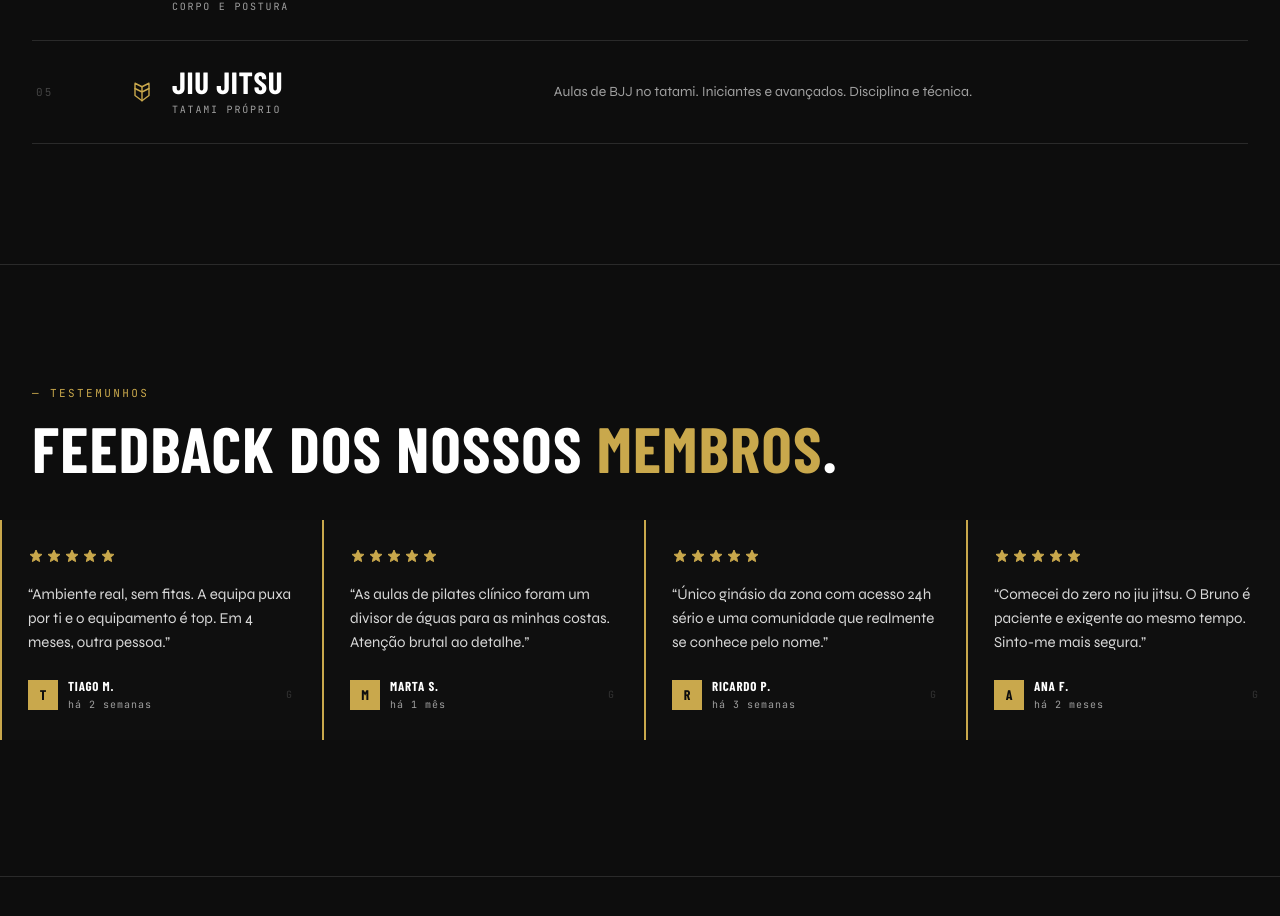
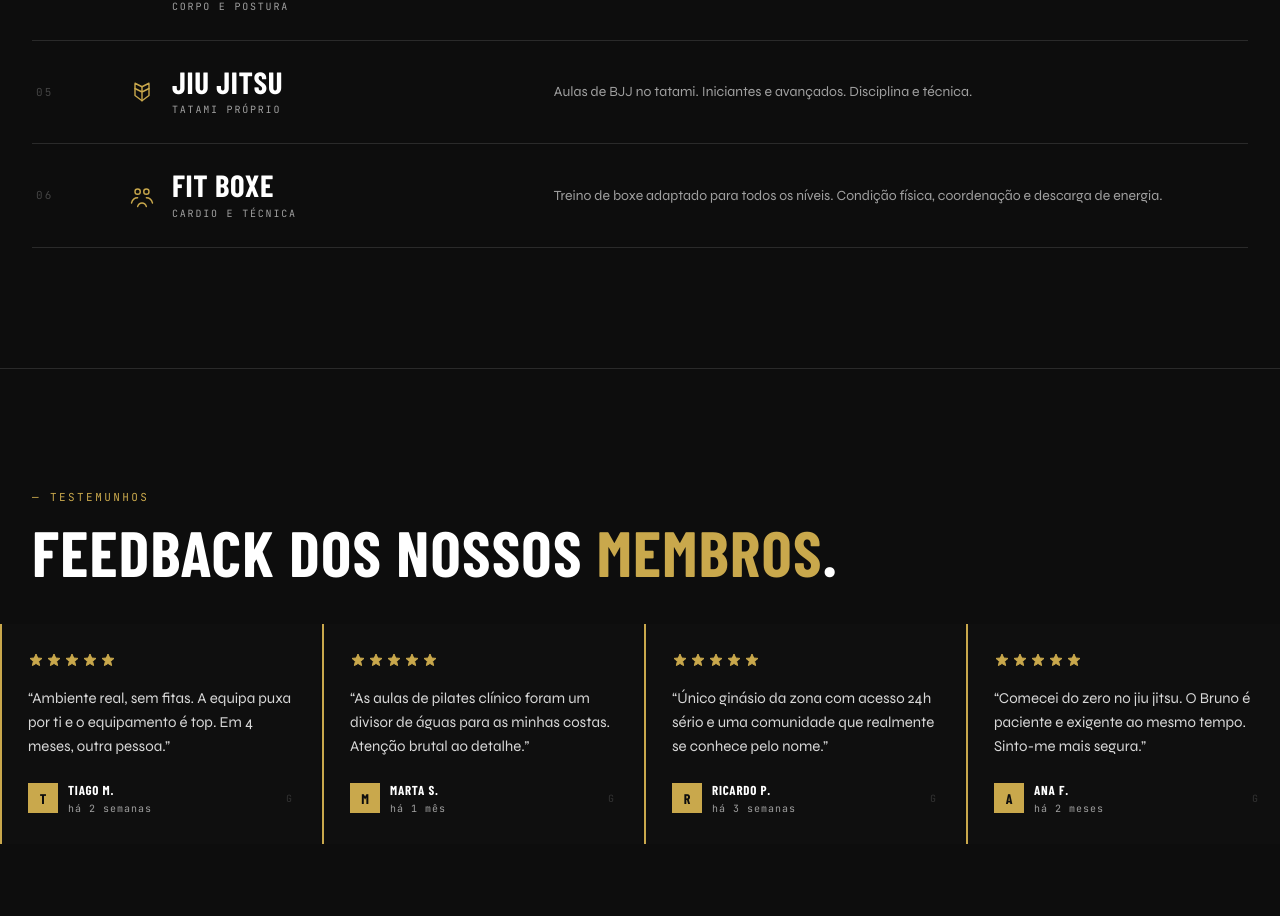
Before and after one commit to FranciscoPontes123/rise-fit-club, a Next.js app: page / in a window 1280 px wide. Shown: the part 1654-2570 px from the top of the page. Built offline with nearby package versions, Linux system fonts and the light colour scheme; a web font is replaced by a local one.

Commit message:
faq: simplify heading; services: add Fit Boxe

```diff
--- a/app/faq/page.tsx
+++ b/app/faq/page.tsx
@@ -13,7 +13,7 @@ export default function FaqPage() {
         <div className="container">
           <div className="eyebrow" style={{ marginBottom: 20 }}>— 06 / FAQ</div>
           <h1 style={{ fontSize: 'clamp(56px,9vw,140px)', maxWidth: '14ch' }}>
-            Perguntas <span className="gold">diretas</span>. Respostas diretas.
+            <span className="gold">FAQ</span>
           </h1>
         </div>
       </section>
--- a/data/services.ts
+++ b/data/services.ts
@@ -34,4 +34,11 @@ export const SERVICES = [
     sub: 'Tatami próprio',
     desc: 'Aulas de BJJ no tatami. Iniciantes e avançados. Disciplina e técnica.',
   },
+  {
+    id: 'fitboxe',
+    icon: 'group',
+    name: 'Fit Boxe',
+    sub: 'Cardio e técnica',
+    desc: 'Treino de boxe adaptado para todos os níveis. Condição física, coordenação e descarga de energia.',
+  },
 ] as const;
```
